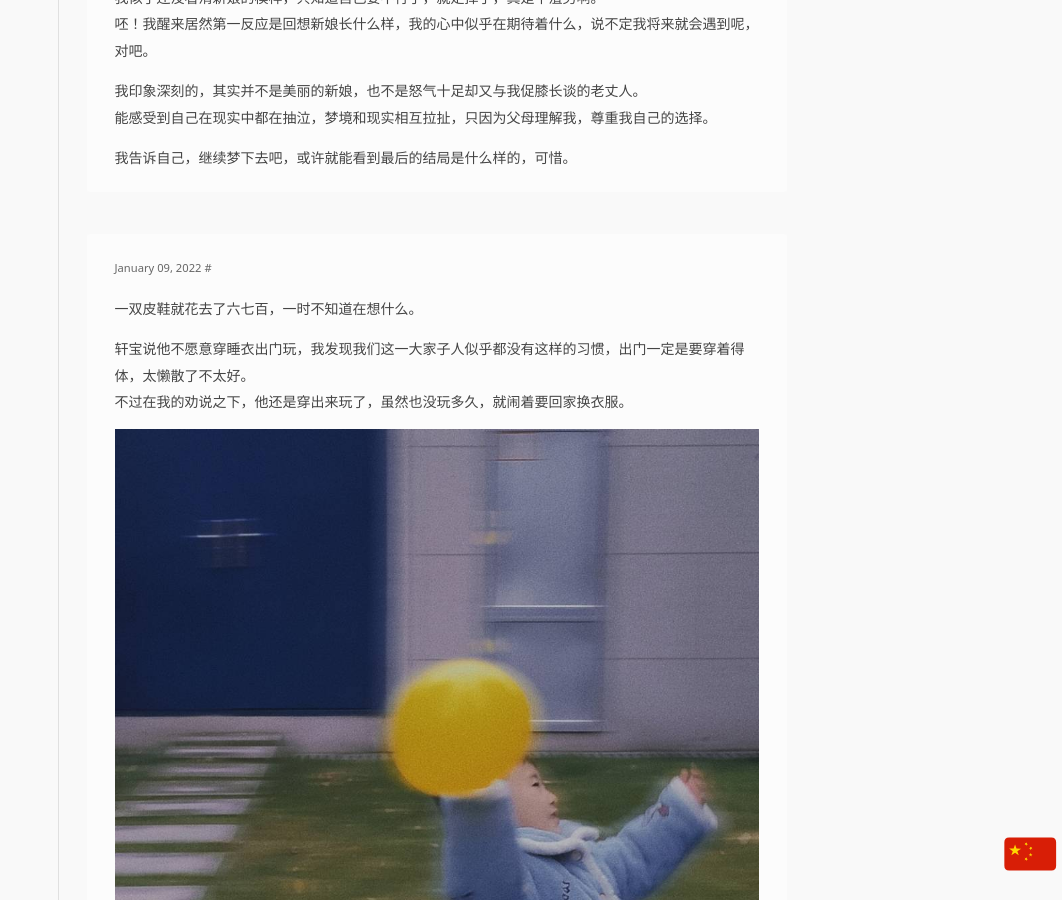
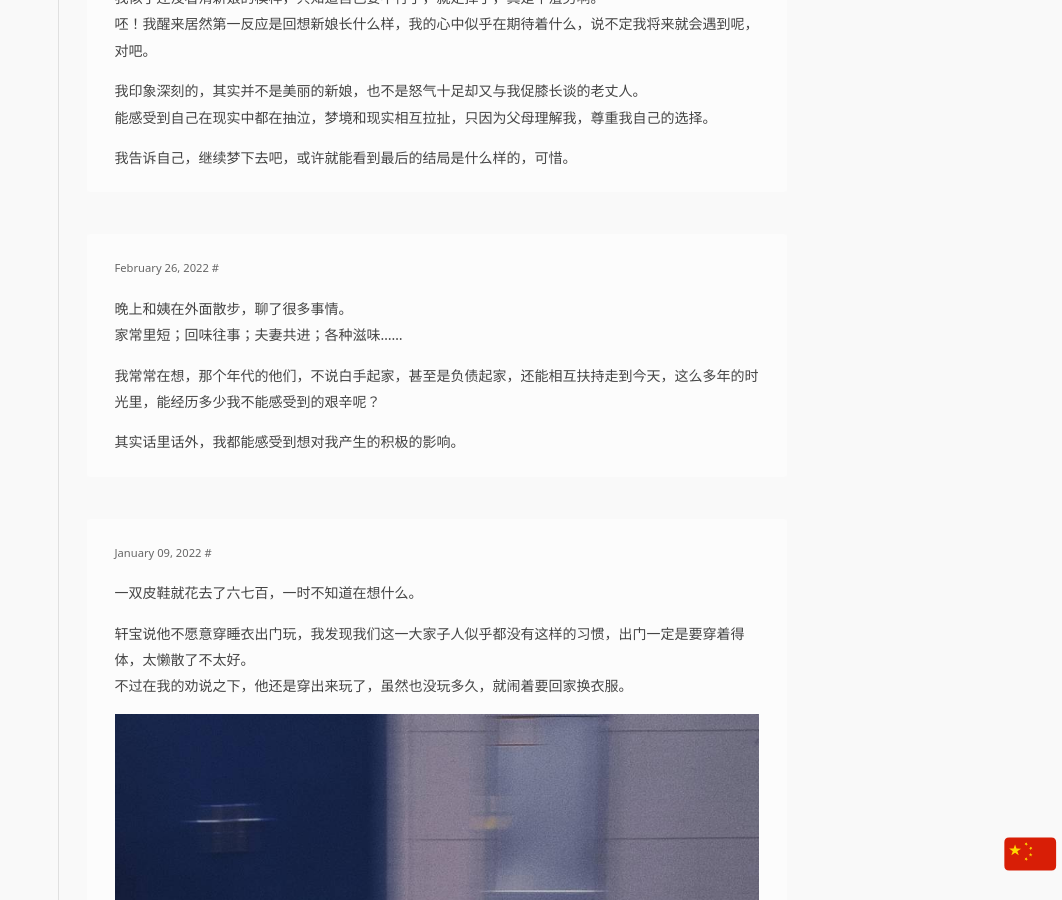
Before and after one commit to Sansuiz/sansuiz.github.io, a Jekyll site: the page built from notes.html, in a window 1280 px wide and 900 px high, scrolled down 2217 px. Shown: the whole window, without its empty margins (218-1280 px from the left). Built offline with Jekyll 4.4.1, drawn with Linux system fonts in a browser that asks for light colours; comment, search, counter and statistics services are not loaded.

Commit message:
Update notes.yml

```diff
--- a/_data/notes.yml
+++ b/_data/notes.yml
@@ -59,6 +59,15 @@
 
     我告诉自己，继续梦下去吧，或许就能看到最后的结局是什么样的，可惜。
 
+- date: 2022/02/26 23:00
+  content: |
+    晚上和姨在外面散步，聊了很多事情。
+    家常里短；回味往事；夫妻共进；各种滋味……
+
+    我常常在想，那个年代的他们，不说白手起家，甚至是负债起家，还能相互扶持走到今天，这么多年的时光里，能经历多少我不能感受到的艰辛呢？
+
+    其实话里话外，我都能感受到想对我产生的积极的影响。
+
 - date: 2022/01/09 20:00
   content: |
     一双皮鞋就花去了六七百，一时不知道在想什么。
```
